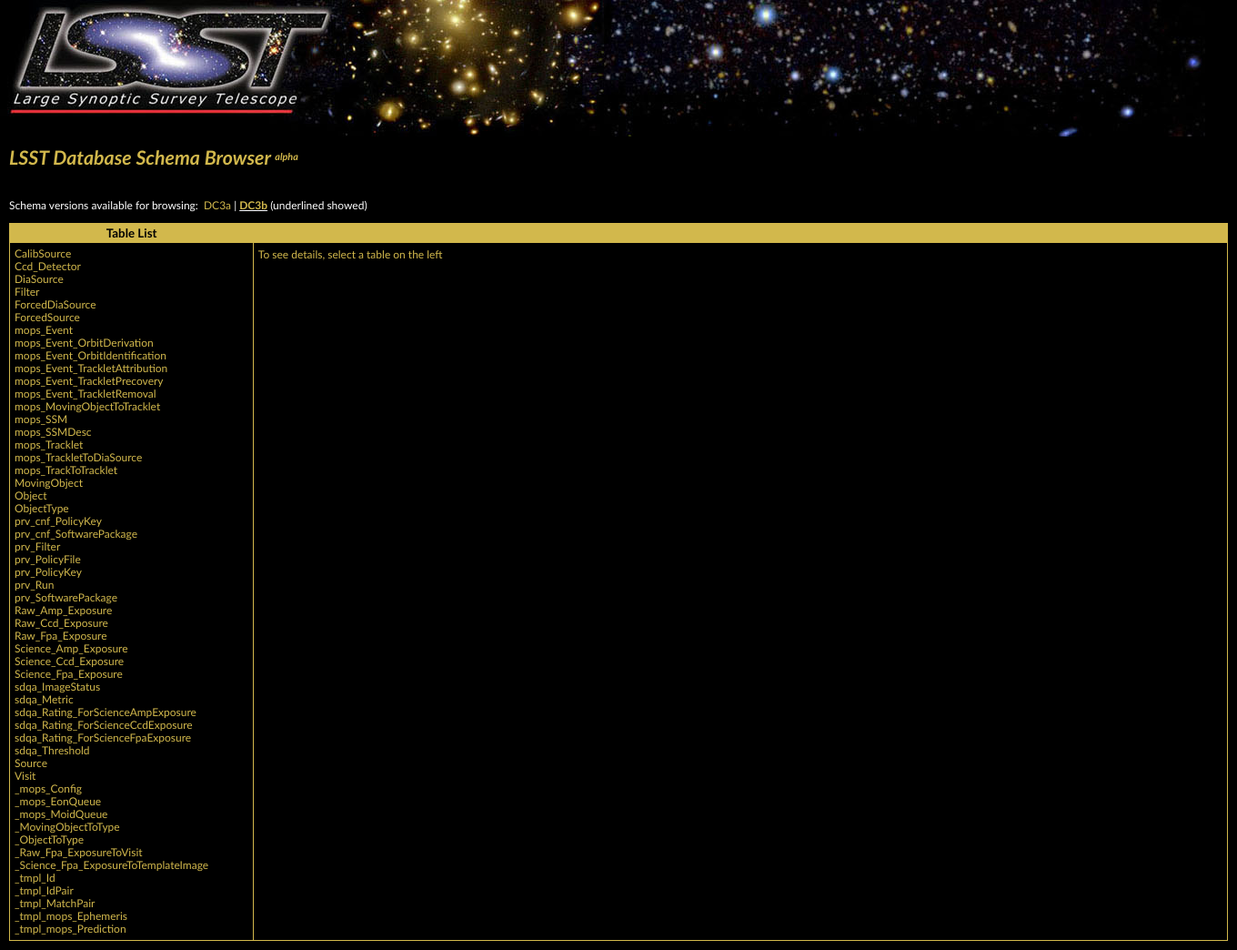
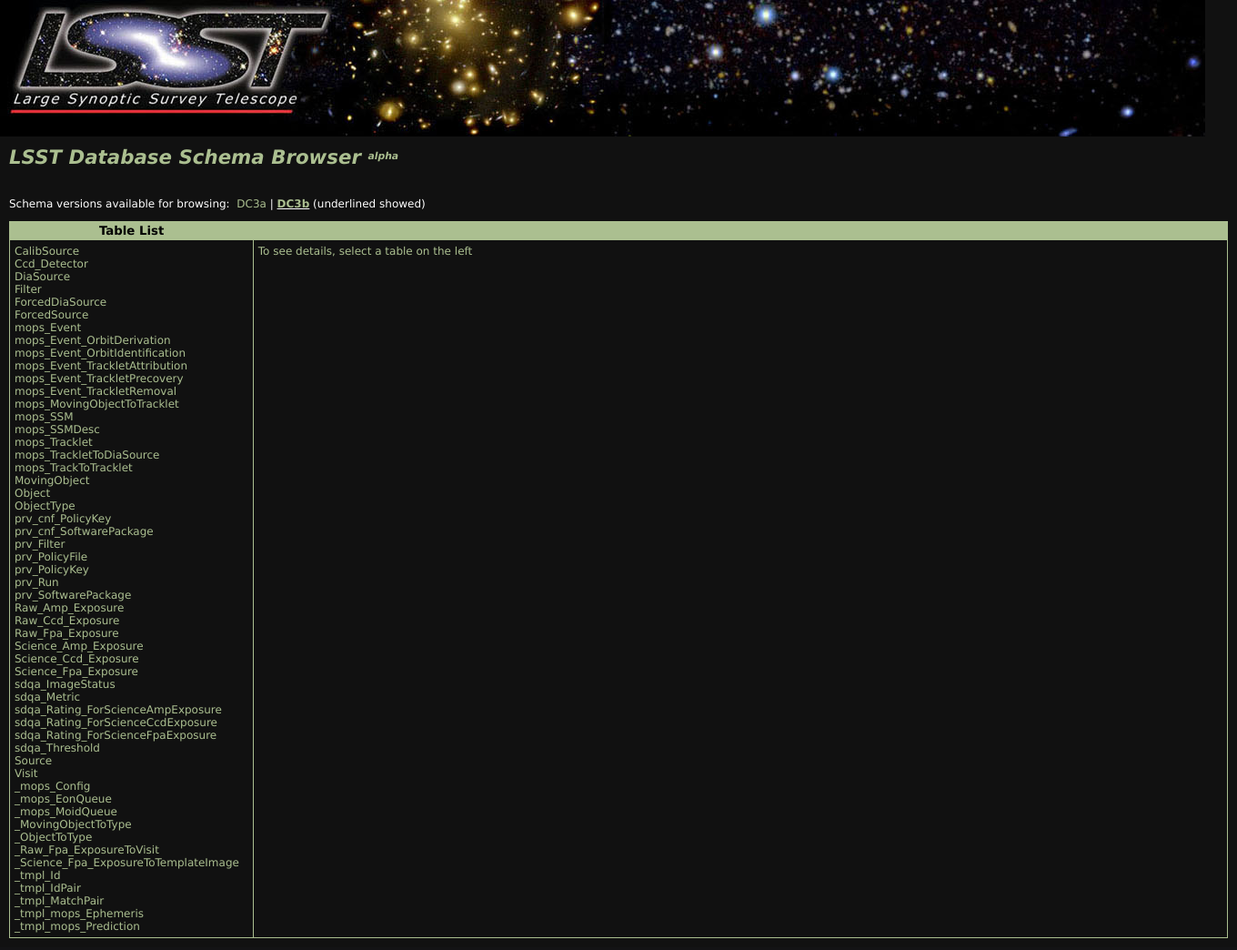
Before and after one commit to lsst-dm/legacy-dui, a PHP site: page /index.php in a window 1360 px wide. Shown: the whole page at 91% size. Run offline with PHP 8.4, Linux system fonts and the light colour scheme; data comes from the database, SQL or seed files in the repository.

Commit message:
improved color scheme for the schema browser

```diff
--- a/schemaBrowser/includes/css/lsst.css
+++ b/schemaBrowser/includes/css/lsst.css
@@ -2,16 +2,16 @@
 
 body, h1, td, th {
     margin:0;
-    font-family: "trebuchet MS", verdana, arial;
+    font-family: verdana, arial;
     font-size:9pt;
     text-align:left;
-    color: #D2B84C;
-    background:black;
+    color: #ABBF90;
+    background: #111111;
     color:white;
 }
 
 h1, td, a {
-    color: #D2B84C;
+    color: #ABBF90;
 }
 
 a:hover {
@@ -23,14 +23,14 @@ table {
 }
 
 table.main {
-    border:1px solid #D2B84C;
+    border:1px solid #ABBF90;
     width:100%;
     padding:0px;
     marging:0px;
 }
 
 table.main th {
-    background:#D2B84C;
+    background:#ABBF90;
     color:black;
     padding:2px;
     margin:0px;
@@ -40,18 +40,18 @@ table.main th {
 }
 
 table.main td {
-    border:1px solid #D2B84C;
+    border:1px solid #ABBF90;
     padding:5px;
 }
 table.main td {
-    border:1px solid #D2B84C;
+    border:1px solid #ABBF90;
 }
 
 
 
 table.sortable {
     width:100%;
-    border:1px solid #D2B84C;
+    border:1px solid #ABBF90;
 }
 
 table.sortable th {
@@ -60,7 +60,7 @@ table.sortable th {
     font-weight:bold;
     background:black;
     color:white;
-    border:1px solid #D2B84C;
+    border:1px solid #ABBF90;
 }
 
 table.sortable td {
--- a/schemaBrowser/index.php
+++ b/schemaBrowser/index.php
@@ -116,7 +116,7 @@ if ( array_key_exists('t', $_GET) ) {
     $data4t2d = "To see details, select a table on the left";
 }
 
-$tableList = "<span style='line-height:14px'>";
+$tableList = "";#"<span style='line-height:14px'>";
 foreach ($tables as $k=>$v) {
     $argStr = prepareArgList('t', $v[name]);
     if ( isset($tName) && $tName == $v['name'] ) {
@@ -126,7 +126,7 @@ foreach ($tables as $k=>$v) {
 ";
     }
 }
-$tableList .= "</span>";
+$tableList .= "";#"</span>";
 
 print "
 <th width='20%'>
```
